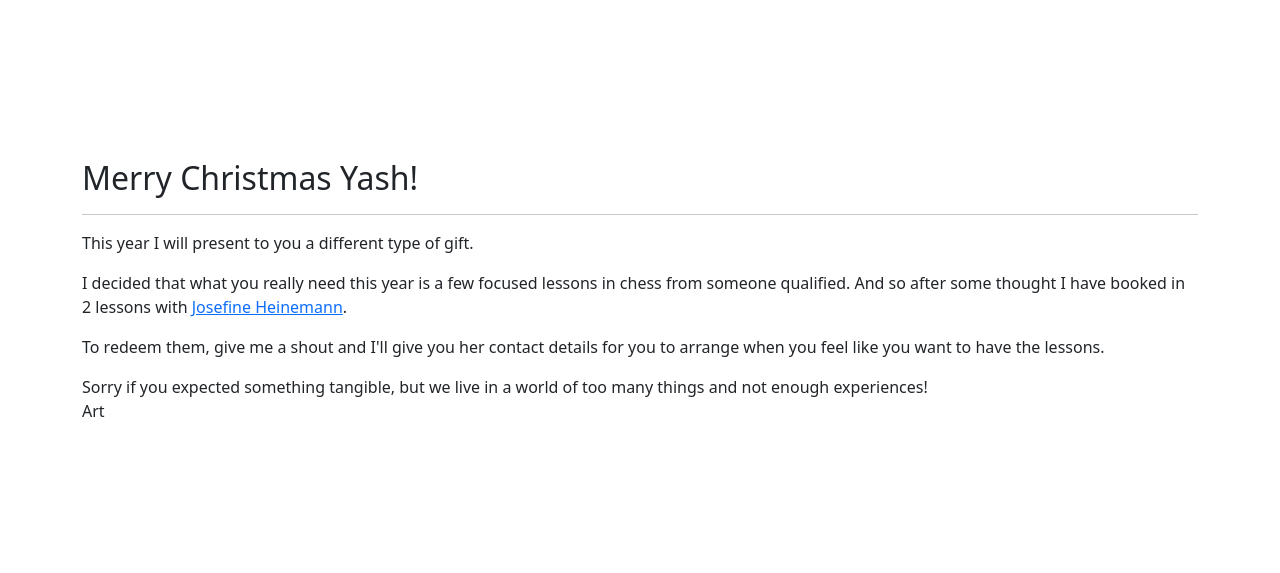
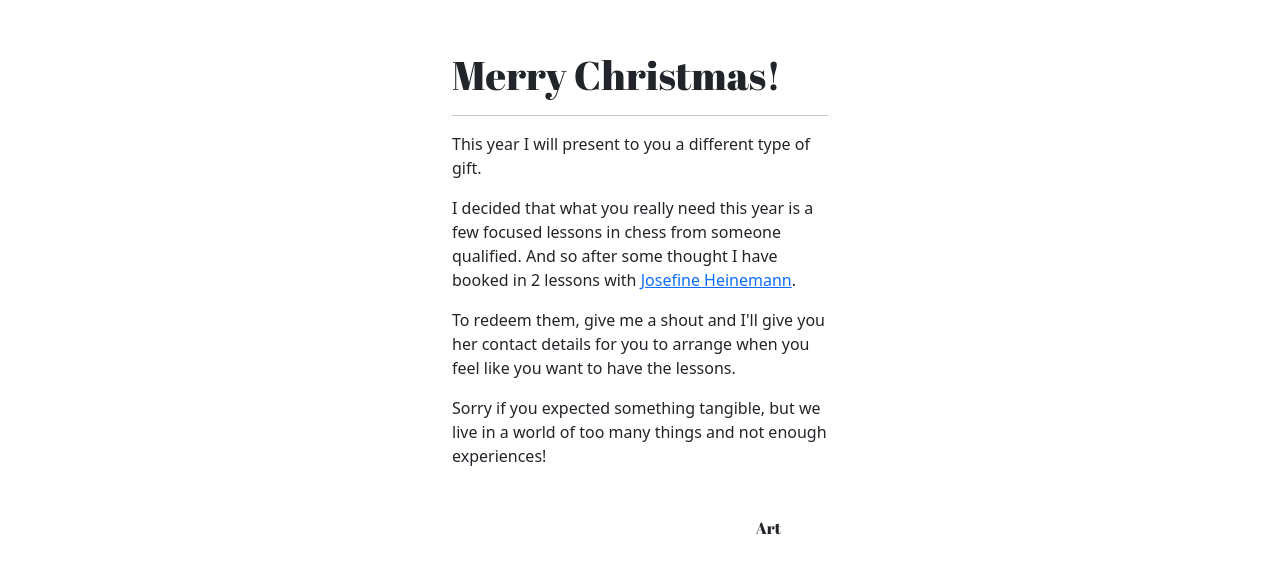
Before and after one commit to finnkauski/chessboy, a plain HTML site: page index.html in a window 1280 px wide. Shown: the part 101-674 px from the top of the page. Drawn offline with nearby package versions, Linux system fonts and the light colour scheme.

Commit message:
Update index.html

```diff
--- a/index.html
+++ b/index.html
@@ -1,12 +1,23 @@
 <html>
     <head>
     <link href="https://cdn.jsdelivr.net/npm/bootstrap@5.1.3/dist/css/bootstrap.min.css" rel="stylesheet" integrity="sha384-1BmE4kWBq78iYhFldvKuhfTAU6auU8tT94WrHftjDbrCEXSU1oBoqyl2QvZ6jIW3" crossorigin="anonymous">
+    <link rel="preconnect" href="https://fonts.googleapis.com">
+    <link rel="preconnect" href="https://fonts.gstatic.com" crossorigin>
+    <link href="https://fonts.googleapis.com/css2?family=Abril+Fatface&display=swap" rel="stylesheet">
+    <style>
+    	h1 {
+        	font-family: 'Abril Fatface', cursive;
+        }
+        #signature {
+        	font-family: 'Abril Fatface', cursive;
+        }
+    </style>
     </head>
-<body class="d-flex align-items-center" style="height: 100%;">
-<div class="container">
-    <h2>
-    Merry Christmas Yash!
-    </h2>
+<body class="container flex-column d-flex align-items-center justify-content-center" style="height: 100%; min-width: 300; max-width:400">
+<div class="pt-2">
+    <h1>
+    Merry Christmas!
+    </h1>
     <hr>
     <p>
       This year I will present to you a different type of gift.
@@ -20,9 +31,13 @@
     </p>
     <p>
       Sorry if you expected something tangible, but we live in a world of too many things and not enough experiences!
-      <br>
-      Art
     </p>
+    <br>
+</div>
+<div class="pt-2 flex-row w-75">
+	<p id="signature" style="text-align: right">
+	    Art
+	</p>
 </div>
 </body>
 </html>
```
